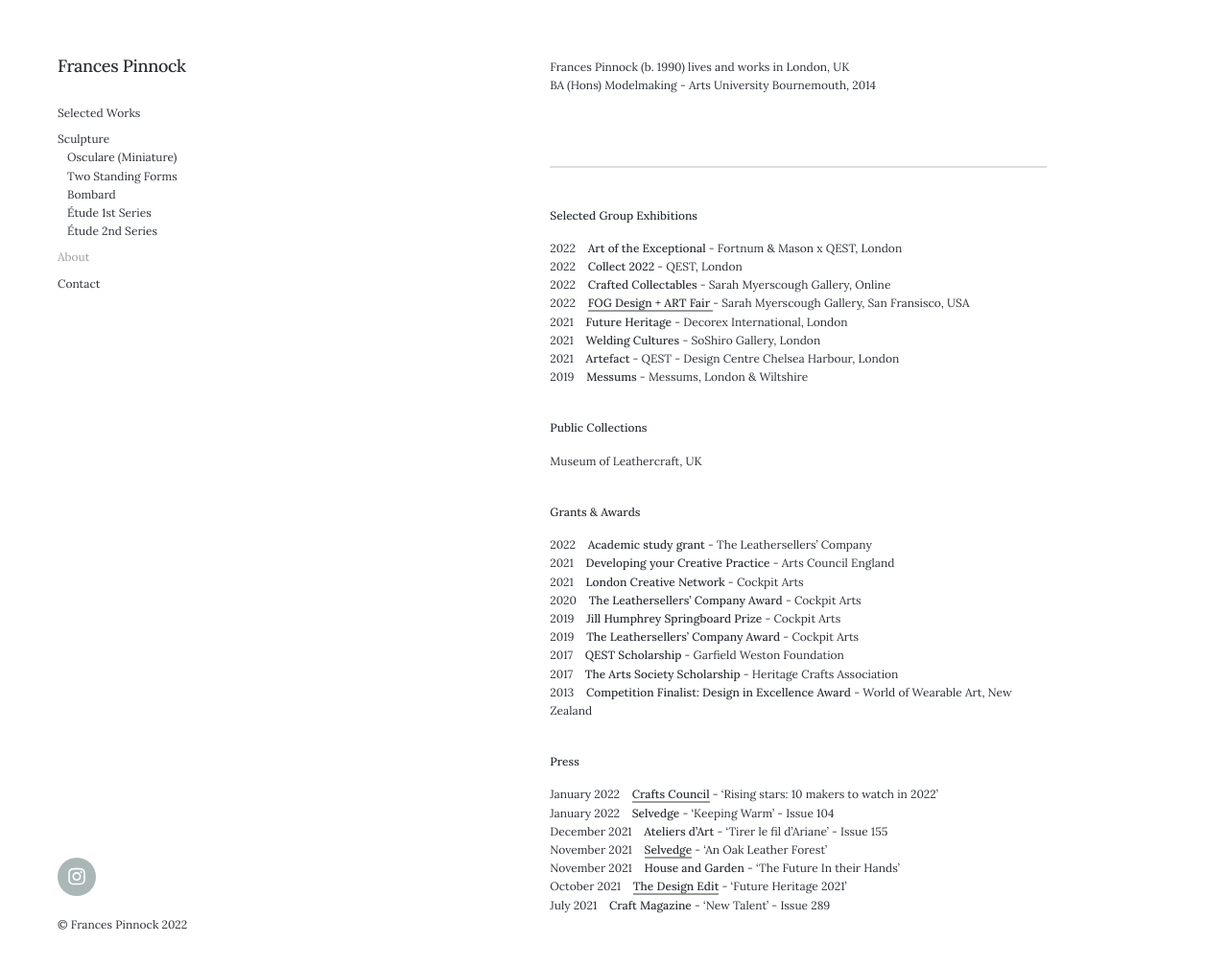
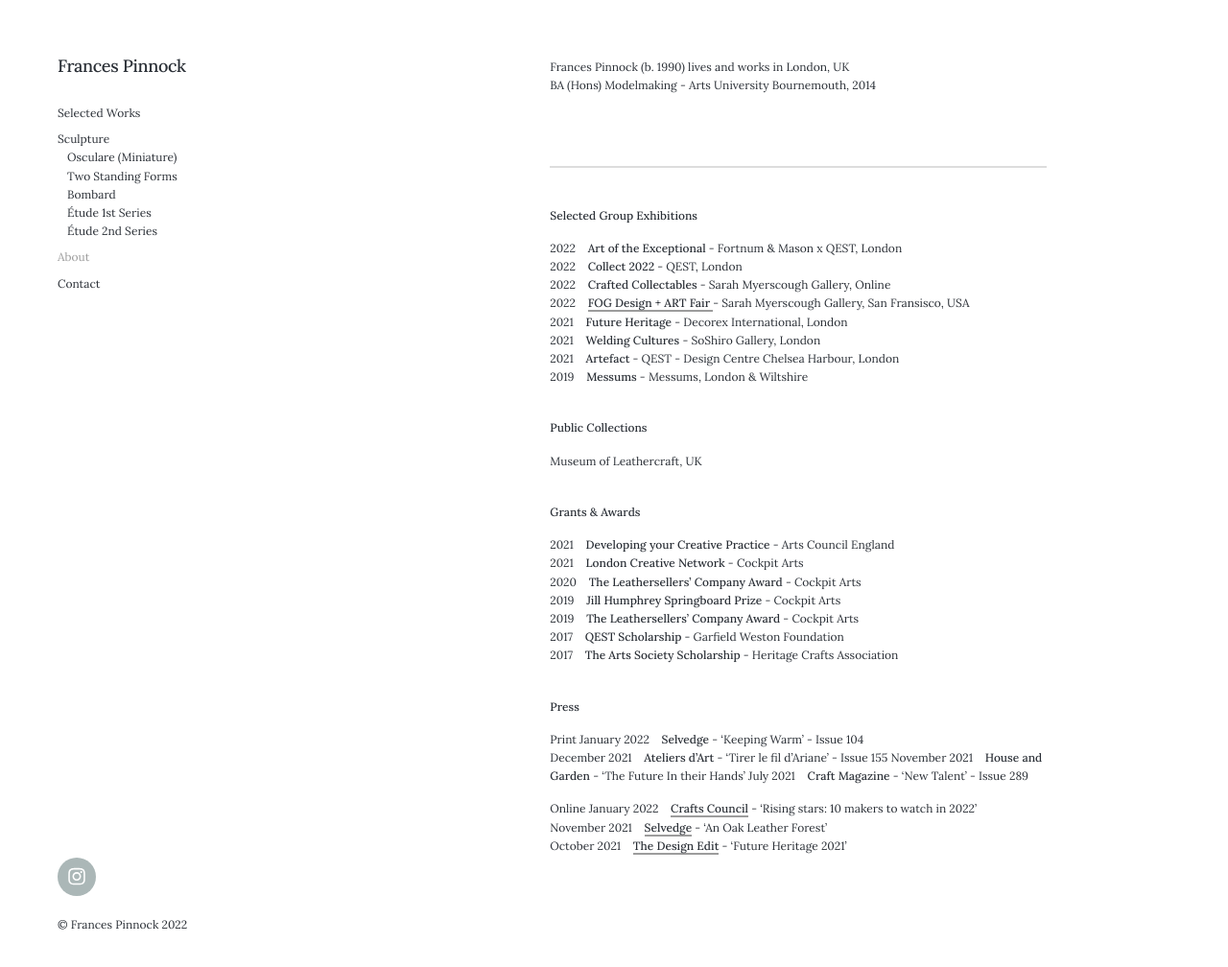
Before and after one commit to francespinnock/francespinnock.github.io, a Jekyll site: the page built from _pages/about.md, in a window 1280 px wide and 1013 px high. Shown: the top 1008 px of the window at 96% size. Built offline with Jekyll 4.4.1, drawn with Linux system fonts in a browser that asks for light colours; nearby versions of some CDN libraries.

Commit message:
Update about.md

```diff
--- a/_pages/about.md
+++ b/_pages/about.md
@@ -29,7 +29,6 @@ Museum of Leathercraft, UK
 
 **Grants & Awards**
 
-2022&nbsp;&nbsp;&nbsp; **Academic study grant** - The Leathersellers' Company
 2021&nbsp;&nbsp;&nbsp; **Developing your Creative Practice** - Arts Council England
 2021&nbsp;&nbsp;&nbsp; **London Creative Network** - Cockpit Arts
 2020&nbsp;&nbsp;&nbsp; **The Leathersellers’ Company Award** - Cockpit Arts
@@ -37,16 +36,18 @@ Museum of Leathercraft, UK
 2019&nbsp;&nbsp;&nbsp; **The Leathersellers' Company Award** - Cockpit Arts
 2017&nbsp;&nbsp;&nbsp; **QEST Scholarship** - Garfield Weston Foundation
 2017&nbsp;&nbsp;&nbsp; **The Arts Society Scholarship** - Heritage Crafts Association
-2013&nbsp;&nbsp;&nbsp; **Competition Finalist: Design in Excellence Award** - World of Wearable Art, New Zealand
 <br />
 
 
 **Press**
 
-January 2022&nbsp;&nbsp;&nbsp; **[Crafts Council](https://www.craftscouncil.org.uk/stories/top-10-makers-for-2022)** - 'Rising stars: 10 makers to watch in 2022'
+Print
 January 2022&nbsp;&nbsp;&nbsp; **Selvedge** - 'Keeping Warm' - Issue 104
 December 2021&nbsp;&nbsp;&nbsp; **Ateliers d'Art** - 'Tirer le fil d'Ariane' - Issue 155
+November 2021&nbsp;&nbsp;&nbsp; **House and Garden** - 'The Future In their Hands'
+July 2021&nbsp;&nbsp;&nbsp; **Craft Magazine** - 'New Talent' - Issue 289
+
+Online
+January 2022&nbsp;&nbsp;&nbsp; **[Crafts Council](https://www.craftscouncil.org.uk/stories/top-10-makers-for-2022)** - 'Rising stars: 10 makers to watch in 2022'
 November 2021&nbsp;&nbsp;&nbsp; **[Selvedge](https://www.selvedge.org/blogs/selvedge/an-oak-leather-forest/)** - 'An Oak Leather Forest'
-November 2021&nbsp;&nbsp;&nbsp; **House and Garden** - 'The Future In their Hands'
 October 2021&nbsp;&nbsp;&nbsp; **[The Design Edit](https://thedesignedit.com/future-heritage-2021/)** - 'Future Heritage 2021'
-July 2021&nbsp;&nbsp;&nbsp; **Craft Magazine** - 'New Talent' - Issue 289
```
